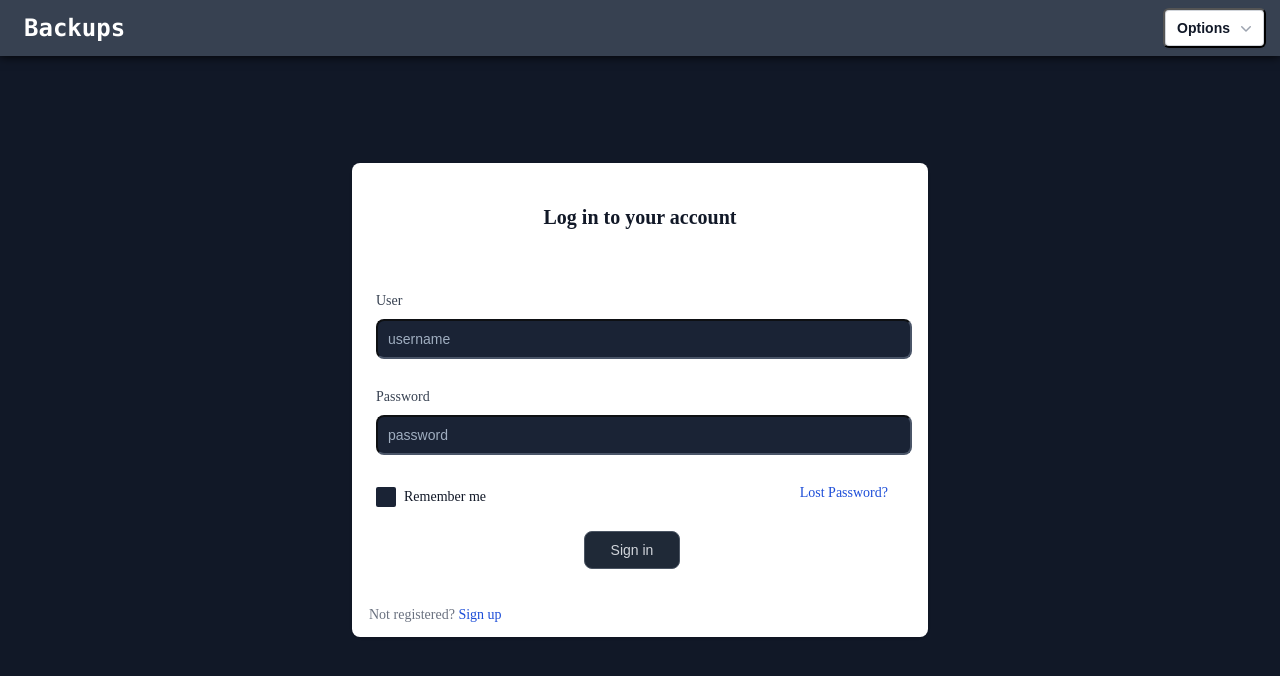
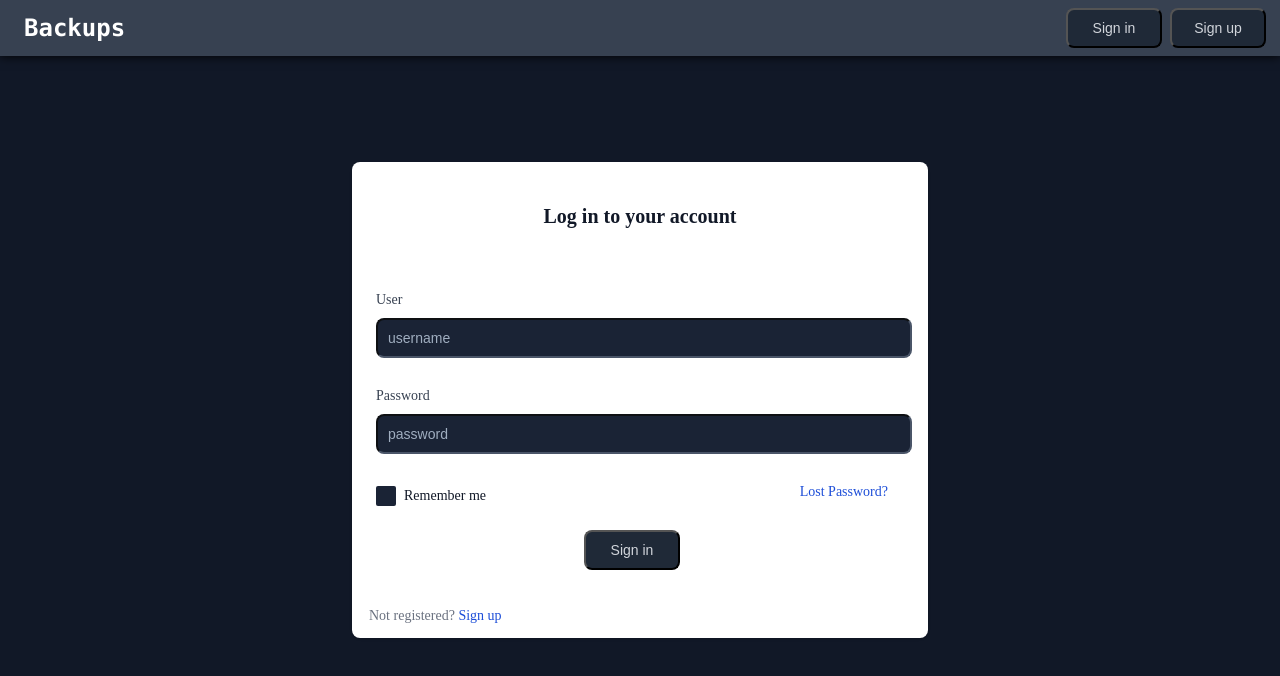
Before and after one commit to AguHDS/Backups, a React (Vite) app in the folder frontend/: page /sign-in in a window 1280 px wide. Shown: the top 676 px of the page. Built offline with nearby package versions, Linux system fonts and the light colour scheme.

Commit message:
#c14 - improvements for navbar (headless ui, username via redux state)

```diff
--- a/frontend/src/components/common/Inputs/Input.jsx
+++ b/frontend/src/components/common/Inputs/Input.jsx
@@ -1,7 +1,8 @@
 export default function Input({
   className = "text-sm rounded-lg w-full p-2.5 dark:bg-gray-800 dark:border-gray-600 dark:text-gray-300 dark:placeholder-gray-400",
   type = "text",
-  id = undefined, //arreglar las clases aca, estan creo que mal hechas y no hay que poner las dos
+  id = undefined,
+  name = "",
   value = "",
   checked = false,
   onChange = () => {},
--- a/frontend/src/components/navBar/Navegation.jsx
+++ b/frontend/src/components/navBar/Navegation.jsx
@@ -1,7 +1,4 @@
 import { Link } from "react-router-dom";
-
-//assets
-import collapseIcon from "../../assets/collapse-icon.png";
 
 //components
 import AccountOptions from "./account-options/AccountOptions";
@@ -9,7 +6,11 @@ import AccountOptions from "./account-options/AccountOptions";
 //common components
 import { Button } from "../common";
 
+//redux
+import { useSelector } from "react-redux";
+
 export default function NavBar() {
+  const { isAuthenticated } = useSelector((state) => state.auth);
   return (
     <>
       <nav className="backupsColor h-auto fixed top-0 w-full flex flex-col shadow-[0_0_10px] z-50">
@@ -29,7 +30,11 @@ export default function NavBar() {
             </Link>
           </div>
           <div className="flex w-full h-[3.5rem] mr-3.5 items-center justify-end">
-            {/* <Link to="/sign-in">
+            {isAuthenticated ? (
+              <AccountOptions />
+            ) : (
+              <>
+                <Link to="/sign-in">
                   <Button
                     label="Sign in"
                     className="backupsBtn mr-2"
@@ -43,18 +48,9 @@ export default function NavBar() {
                     className="backupsBtn"
                     id="sign-in"
                   ></Button>
-            </Link> */}
-            {/*  <Button
-            label={
-              <span>
-                <img src={collapseIcon} />
-              </span>
-            }
-            className="navbar-toggler"
-            style={{ border: "0" }}
-          ></Button> */}
-
-            <AccountOptions />
+                </Link>
+              </>
+            )}
           </div>
         </div>
       </nav>
--- a/frontend/src/components/navBar/account-options/AccountOptions.jsx
+++ b/frontend/src/components/navBar/account-options/AccountOptions.jsx
@@ -2,45 +2,69 @@
 import { Menu, MenuButton, MenuItem, MenuItems } from "@headlessui/react";
 import { ChevronDownIcon } from "@heroicons/react/20/solid";
 
+//redux
+import { useSelector } from "react-redux";
+
 export default function AccountOptions() {
+  const { userData } = useSelector((state) => state.auth);
+
+  /* const dispatch = useDispatch();
+  const router = useRouter();
+
+  const handleLogout = async () => { future handle logout when i already have next and use it with its useRouter
+    try {
+      // Hacer la solicitud al backend para cerrar sesión
+      const response = await fetch('/api/logout', {
+        method: 'POST',
+        credentials: 'include', // Incluir las cookies si es necesario
+      });
+      if (response.ok) {
+        // Despachar la acción de logout para borrar el token de Redux
+        dispatch(logout());
+
+        // Redirigir al usuario después de que la sesión se cierre
+        router.push('/login'); // O cualquier otra página después de cerrar sesión
+      } else {
+        console.error('Error al cerrar sesión');
+      }
+    } catch (error) {
+      console.error('Error de red', error);
+    }
+  }; */
+
   return (
-    <>
     <Menu as="div" className="relative inline-block text-left">
       <div>
-          <MenuButton className="inline-flex w-full justify-center gap-x-1.5 rounded-md bg-white px-3 py-2 text-sm font-semibold text-gray-900 shadow-sm ring-1 ring-inset ring-gray-300 hover:bg-gray-50">
-            Options
+        <MenuButton as="div" className="mr-4 text-xl cursor-pointer text-white">
+          {userData.user}
           <ChevronDownIcon
             aria-hidden="true"
-              className="-mr-1 size-5 text-gray-400"
+            className="relative top-[5px] -mr-1 size-5"
           />
         </MenuButton>
       </div>
+
       <MenuItems
         transition
-          className="absolute right-0 z-10 mt-2 w-56 origin-top-right rounded-md bg-white shadow-lg ring-1 ring-black/5 transition focus:outline-none data-[closed]:scale-95 data-[closed]:transform data-[closed]:opacity-0 data-[enter]:duration-100 data-[leave]:duration-75 data-[enter]:ease-out data-[leave]:ease-in"
+        className="absolute right-0 px-1 py-1 z-10 mt-[17px] w-56 origin-top-right rounded-md bg-[#212b3c] shadow-lg ring-1 ring-black/5 transition focus:outline-none data-[closed]:scale-95 data-[closed]:transform data-[closed]:opacity-0 data-[enter]:duration-100 data-[leave]:duration-75 data-[enter]:ease-out data-[leave]:ease-in"
       >
         <div className="py-1">
           <MenuItem>
-              <a
-                href="#"
-                className="block px-4 py-2 text-sm text-gray-700 data-[focus]:bg-gray-100 data-[focus]:text-gray-900 data-[focus]:outline-none"
-              >
+            <button className="bg-[#212b3c] cursor-pointer w-full text-start text-base px-3 border-none text-white rounded">
               Account settings
-              </a>
+            </button>
           </MenuItem>
-            <form action="/logout" method="POST">
+          <div className="text-white bg-white h-[1px] w-full my-3"></div>
           <MenuItem>
             <button
-                  type="submit"
-                  className="block w-full px-4 py-2 text-left text-sm text-gray-700 data-[focus]:bg-gray-100 data-[focus]:text-gray-900 data-[focus]:outline-none"
+              /* onClick={handleLogout} */
+              className="bg-[#212b3c] cursor-pointer w-full text-start text-base px-3 border-none text-white rounded"
             >
               Sign out
             </button>
           </MenuItem>
-            </form>
         </div>
       </MenuItems>
     </Menu>
-    </>
   );
 }
--- a/frontend/src/main.css
+++ b/frontend/src/main.css
@@ -42,7 +42,6 @@ a {
 .backupsBtn {
   min-width: 6rem;
   background-color: #1f2937;
-  border: 1px solid #4b5563;
   color: #d1d5db;
   font-size: 0.875rem;
   border-radius: 0.5rem;
--- a/frontend/src/output.css
+++ b/frontend/src/output.css
@@ -142,6 +142,10 @@
   top: 50% !important;
 }
 
+.top-\[5px\] {
+  top: 5px !important;
+}
+
 .top-\[90px\] {
   top: 90px !important;
 }
@@ -159,9 +163,19 @@
   margin-bottom: 0.5rem !important;
 }
 
+.my-4 {
+  margin-top: 1rem !important;
+  margin-bottom: 1rem !important;
+}
+
 .my-5 {
   margin-top: 1.25rem !important;
   margin-bottom: 1.25rem !important;
+}
+
+.my-3 {
+  margin-top: 0.75rem !important;
+  margin-bottom: 0.75rem !important;
 }
 
 .-mr-1 {
@@ -184,24 +198,24 @@
   margin-right: 0.875rem !important;
 }
 
+.mr-4 {
+  margin-right: 1rem !important;
+}
+
 .ms-2 {
   margin-inline-start: 0.5rem !important;
-}
-
-.mt-2 {
-  margin-top: 0.5rem !important;
 }
 
 .mt-4 {
   margin-top: 1rem !important;
 }
 
+.mt-\[17px\] {
+  margin-top: 17px !important;
+}
+
 .mt-\[80px\] {
   margin-top: 80px !important;
-}
-
-.block {
-  display: block !important;
 }
 
 .inline-block {
@@ -227,6 +241,10 @@
 
 .h-5 {
   height: 1.25rem !important;
+}
+
+.h-\[1px\] {
+  height: 1px !important;
 }
 
 .h-\[3\.5rem\] {
@@ -337,11 +355,6 @@
   justify-content: space-between !important;
 }
 
-.gap-x-1\.5 {
-  -moz-column-gap: 0.375rem !important;
-       column-gap: 0.375rem !important;
-}
-
 .space-x-4 > :not([hidden]) ~ :not([hidden]) {
   --tw-space-x-reverse: 0 !important;
   margin-right: calc(1rem * var(--tw-space-x-reverse)) !important;
@@ -360,6 +373,10 @@
 
 .overflow-hidden {
   overflow: hidden !important;
+}
+
+.rounded {
+  border-radius: 0.25rem !important;
 }
 
 .rounded-lg {
@@ -395,6 +412,10 @@
   border-top-width: 4px !important;
 }
 
+.border-none {
+  border-style: none !important;
+}
+
 .border-gray-500 {
   --tw-border-opacity: 1 !important;
   border-color: rgb(107 114 128 / var(--tw-border-opacity)) !important;
@@ -403,6 +424,11 @@
 .bg-\[\#1a2335\] {
   --tw-bg-opacity: 1 !important;
   background-color: rgb(26 35 53 / var(--tw-bg-opacity)) !important;
+}
+
+.bg-\[\#212b3c\] {
+  --tw-bg-opacity: 1 !important;
+  background-color: rgb(33 43 60 / var(--tw-bg-opacity)) !important;
 }
 
 .bg-\[\#696e76\] {
@@ -432,11 +458,6 @@
   padding: 10px 30px !important;
 }
 
-.px-3 {
-  padding-left: 0.75rem !important;
-  padding-right: 0.75rem !important;
-}
-
 .px-4 {
   padding-left: 1rem !important;
   padding-right: 1rem !important;
@@ -457,11 +478,6 @@
   padding-bottom: 0.25rem !important;
 }
 
-.py-2 {
-  padding-top: 0.5rem !important;
-  padding-bottom: 0.5rem !important;
-}
-
 .py-3 {
   padding-top: 0.75rem !important;
   padding-bottom: 0.75rem !important;
@@ -470,6 +486,26 @@
 .py-5 {
   padding-top: 1.25rem !important;
   padding-bottom: 1.25rem !important;
+}
+
+.px-3 {
+  padding-left: 0.75rem !important;
+  padding-right: 0.75rem !important;
+}
+
+.px-2 {
+  padding-left: 0.5rem !important;
+  padding-right: 0.5rem !important;
+}
+
+.px-1 {
+  padding-left: 0.25rem !important;
+  padding-right: 0.25rem !important;
+}
+
+.py-2 {
+  padding-top: 0.5rem !important;
+  padding-bottom: 0.5rem !important;
 }
 
 .pb-3 {
@@ -496,6 +532,10 @@
   text-align: center !important;
 }
 
+.text-start {
+  text-align: start !important;
+}
+
 .font-mono {
   font-family: ui-monospace, SFMono-Regular, Menlo, Monaco, Consolas, "Liberation Mono", "Courier New", monospace !important;
 }
@@ -503,6 +543,11 @@
 .text-2xl {
   font-size: 1.5rem !important;
   line-height: 2rem !important;
+}
+
+.text-base {
+  font-size: 1rem !important;
+  line-height: 1.5rem !important;
 }
 
 .text-sm {
@@ -513,6 +558,16 @@
 .text-xl {
   font-size: 1.25rem !important;
   line-height: 1.75rem !important;
+}
+
+.text-lg {
+  font-size: 1.125rem !important;
+  line-height: 1.75rem !important;
+}
+
+.text-3xl {
+  font-size: 1.875rem !important;
+  line-height: 2.25rem !important;
 }
 
 .font-bold {
@@ -535,11 +590,6 @@
 .text-blue-700 {
   --tw-text-opacity: 1 !important;
   color: rgb(29 78 216 / var(--tw-text-opacity)) !important;
-}
-
-.text-gray-400 {
-  --tw-text-opacity: 1 !important;
-  color: rgb(156 163 175 / var(--tw-text-opacity)) !important;
 }
 
 .text-gray-500 {
@@ -586,29 +636,14 @@
   box-shadow: var(--tw-ring-offset-shadow, 0 0 #0000), var(--tw-ring-shadow, 0 0 #0000), var(--tw-shadow) !important;
 }
 
-.shadow-sm {
-  --tw-shadow: 0 1px 2px 0 rgb(0 0 0 / 0.05) !important;
-  --tw-shadow-colored: 0 1px 2px 0 var(--tw-shadow-color) !important;
-  box-shadow: var(--tw-ring-offset-shadow, 0 0 #0000), var(--tw-ring-shadow, 0 0 #0000), var(--tw-shadow) !important;
-}
-
 .ring-1 {
   --tw-ring-offset-shadow: var(--tw-ring-inset) 0 0 0 var(--tw-ring-offset-width) var(--tw-ring-offset-color) !important;
   --tw-ring-shadow: var(--tw-ring-inset) 0 0 0 calc(1px + var(--tw-ring-offset-width)) var(--tw-ring-color) !important;
   box-shadow: var(--tw-ring-offset-shadow), var(--tw-ring-shadow), var(--tw-shadow, 0 0 #0000) !important;
 }
 
-.ring-inset {
-  --tw-ring-inset: inset !important;
-}
-
 .ring-black\/5 {
   --tw-ring-color: rgb(0 0 0 / 0.05) !important;
-}
-
-.ring-gray-300 {
-  --tw-ring-opacity: 1 !important;
-  --tw-ring-color: rgb(209 213 219 / var(--tw-ring-opacity)) !important;
 }
 
 .transition {
@@ -659,7 +694,6 @@ a {
 .backupsBtn {
   min-width: 6rem;
   background-color: #1f2937;
-  border: 1px solid #4b5563;
   color: #d1d5db;
   font-size: 0.875rem;
   border-radius: 0.5rem;
@@ -730,11 +764,6 @@ a {
   color: #a0aec0;
 }
 
-.hover\:bg-gray-50:hover {
-  --tw-bg-opacity: 1 !important;
-  background-color: rgb(249 250 251 / var(--tw-bg-opacity)) !important;
-}
-
 .hover\:underline:hover {
   text-decoration-line: underline !important;
 }
@@ -759,23 +788,8 @@ a {
   transform: translate(var(--tw-translate-x), var(--tw-translate-y)) rotate(var(--tw-rotate)) skewX(var(--tw-skew-x)) skewY(var(--tw-skew-y)) scaleX(var(--tw-scale-x)) scaleY(var(--tw-scale-y)) !important;
 }
 
-.data-\[focus\]\:bg-gray-100[data-focus] {
-  --tw-bg-opacity: 1 !important;
-  background-color: rgb(243 244 246 / var(--tw-bg-opacity)) !important;
-}
-
-.data-\[focus\]\:text-gray-900[data-focus] {
-  --tw-text-opacity: 1 !important;
-  color: rgb(17 24 39 / var(--tw-text-opacity)) !important;
-}
-
 .data-\[closed\]\:opacity-0[data-closed] {
   opacity: 0 !important;
-}
-
-.data-\[focus\]\:outline-none[data-focus] {
-  outline: 2px solid transparent !important;
-  outline-offset: 2px !important;
 }
 
 .data-\[enter\]\:duration-100[data-enter] {
--- a/frontend/src/pages/login&sign/sign-in/SignIn.jsx
+++ b/frontend/src/pages/login&sign/sign-in/SignIn.jsx
@@ -11,7 +11,6 @@ import { Button, Input } from "../../../components/common";
 import { useAuth } from "../../../hooks";
 
 export default function SignIn() {
-  /*   console.log("montando sign in"); */
   const { input, setInput, status, statusMessage, handleSubmit } = useAuth();
 
   const handleUserChange = (e) => {
```
Also changed, not shown: frontend/src/pages/home/Home.jsx (line endings or trailing spaces). Lines whose indentation alone changed are shown as unchanged.
